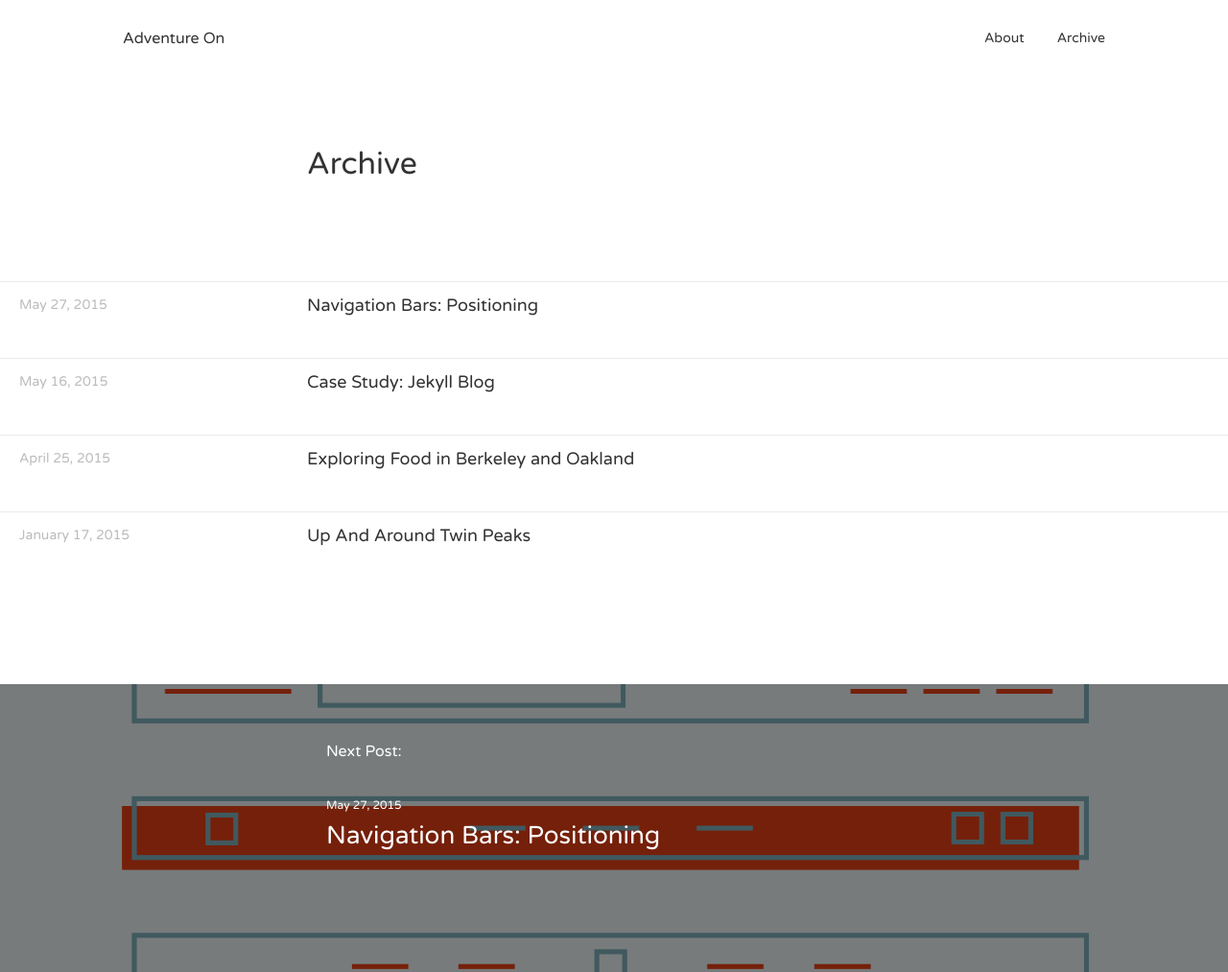
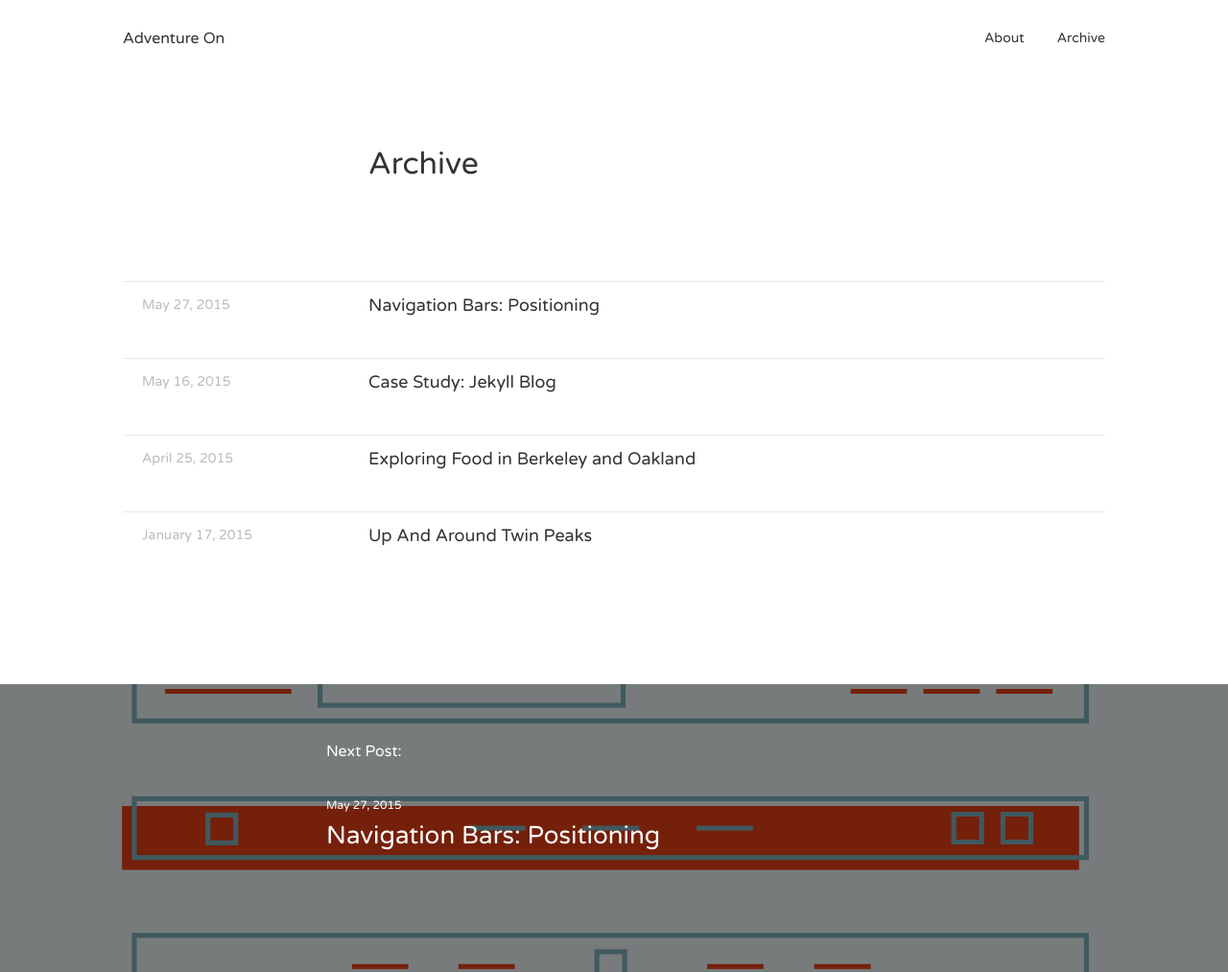
Before and after one commit to thektan/blog, a Jekyll site: the page built from archive/index.html, in a window 1280 px wide and 1013 px high. Shown: the whole window at 96% size. Built offline with Jekyll 4.4.1, drawn with Linux system fonts in a browser that asks for light colours; nearby versions of some CDN libraries.

Commit message:
Updated about and archive pages

```diff
--- a/about/index.html
+++ b/about/index.html
@@ -2,6 +2,8 @@
 layout: default
 title:  "About"
 ---
+
+<div class="cover-image" style="background-image: url('../images/about.jpg');"></div>
 
 <!-- Post Container
 –––––––––––––––––––––––––––––––––––––––––––––––––––-->
@@ -10,7 +12,6 @@ title:  "About"
   <p>
   Hi there! I'm Kevin. Thanks for visiting my blog!
   </p>
-  {% include figure.html src="../images/about.jpg" caption="&nbsp;" %}
   <p>
   Adventure On is a place where I'll be journaling my adventures. The title comes from a double meaning of turning on my adventurous side and continuing to explore further. This is primarily a photo blog, but I might sneak in a thing or two about web development and design here and there.
   </p>
--- a/css/main.css
+++ b/css/main.css
@@ -333,13 +333,13 @@ h1, h2, h3 {
 }
 
 .archive-title-container {
-	width: 100%;
+	width: 80%;
 	overflow: auto;
 	margin: 150px auto 100px auto;
 }
 
 .archive-list {
-	width: 100%;
+	width: 80%;
 	padding: 0;
 	margin: 0 auto;
 }
```
